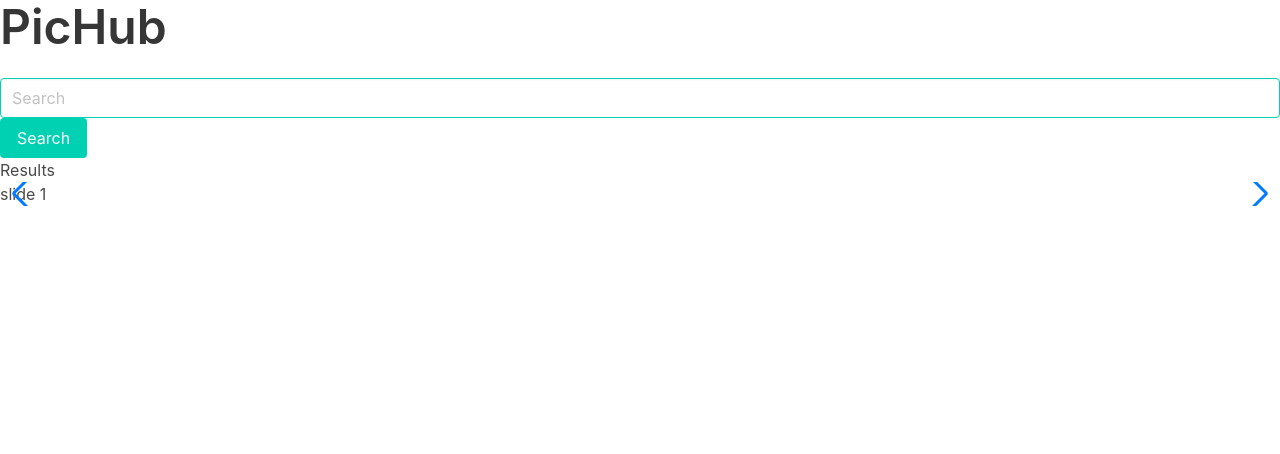
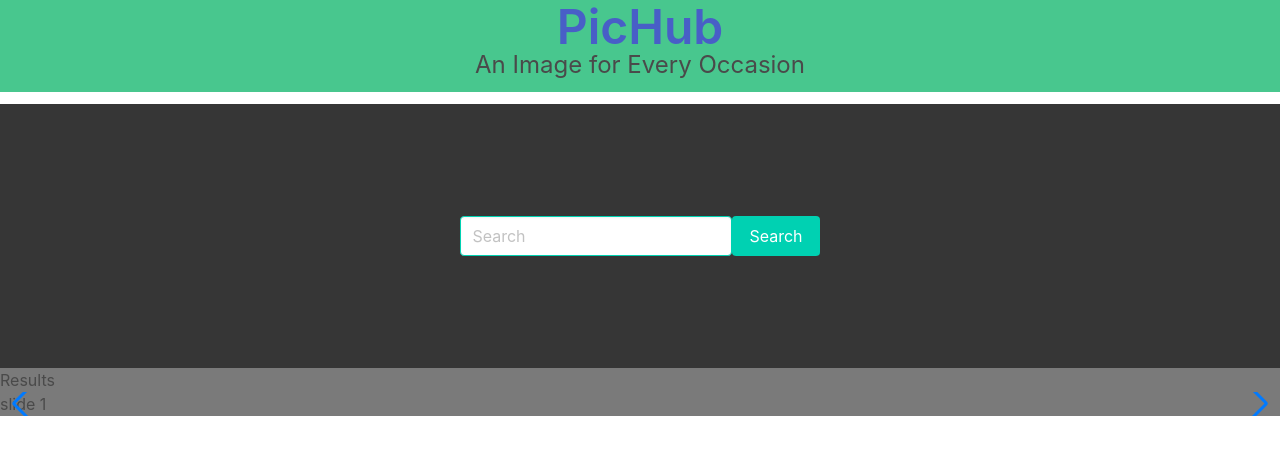
Before and after one commit to TheMightyNail/PicHub, a plain HTML site: page index.html in a window 1280 px wide. Drawn offline with nearby package versions, Linux system fonts and the light colour scheme.

Commit message:
added some styling to the page

```diff
--- a/assets/js/script.js
+++ b/assets/js/script.js
@@ -47,7 +47,7 @@ $(document).ready(function() {
         result.photos.forEach((image) => {
             var photo=document.createElement("div");
             photo.innerHTML=`<img src=${image.src.medium}>`;
-            document.querySelector("#results").appendChild(photo);
+            document.querySelector(".swiper-slide").appendChild(photo);
         });
     }
 
--- a/index.html
+++ b/index.html
@@ -10,16 +10,21 @@
 </head>
 
 <body>
-    <div class="columns is-mobile">
+    <div class="columns is-mobile has-background-success">
         <header class="column">
-            <h1 class="title is-1">PicHub</h1>
+            <h1 class="title is-1 mb-4 is-flex is-justify-content-center has-text-link">
+                PicHub
+            </h1>
+            <h2 class="subtitle is-4 is-flex is-justify-content-center">
+                An Image for Every Occasion
+            </h2>
         </header>
     </div>
 
     <!-- hero section -->
-    <section>
+    <section class="has-background-dark p-6">
         <!-- search input -->
-        <form>
+        <form class="is-flex is-justify-content-center m-6 p-4">
             <div>
                 <label for=></label>
                 <input type="submit text" id="searchBar" class="input is-primary" placeholder="Search" />
@@ -31,8 +36,8 @@
     <!-- end of hero section -->
 
     <!-- results section -->
-    <section id="results">
-        <div class="PicHub-slider">
+    <section id="results" class= "has-background-grey">
+        <div class="swiper-slider">
             <h2>Results</h2>
             <div class="swiper-container swiper">
             <div class="swiper-wrapper">
```
